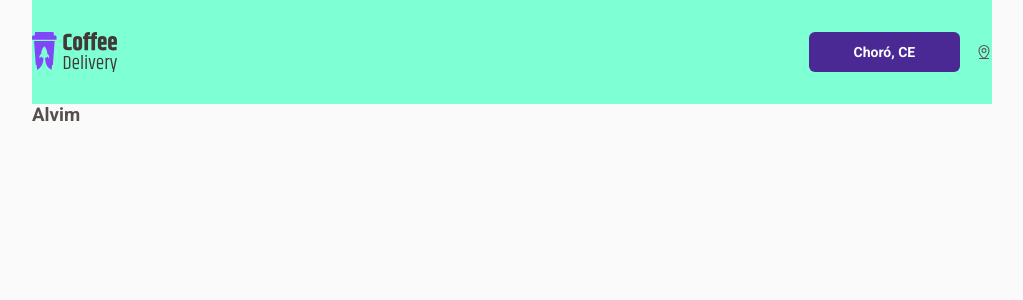
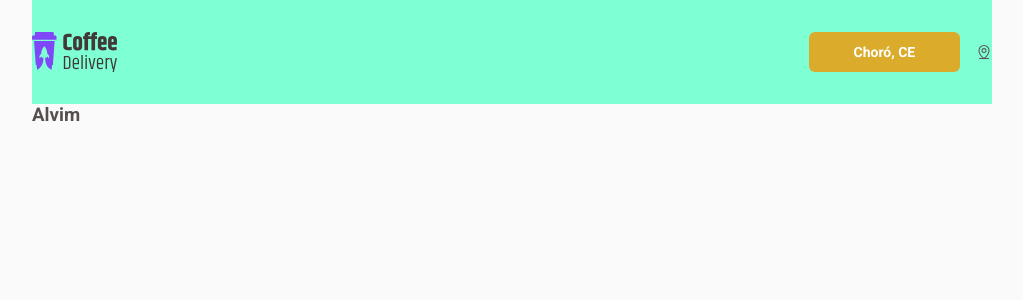
Before and after one commit to alvarobianor/coffee-delivery, a React (Vite) app: page / in a window 1280 px wide. Shown: the top 300 px of the page, without its empty margins (128-1151 px from the left). Built offline with nearby package versions, Linux system fonts and the light colour scheme.

Commit message:
Adding comment to know the next steps

```diff
--- a/src/Components/Button.tsx
+++ b/src/Components/Button.tsx
@@ -36,6 +36,7 @@ export function Button({ $text, ...rest }: Props) {
   );
 }
 
+// implements the type secondary and state using a base button to start then
 const ButtonComponent = styled.button<PropsStyled>`
   padding: 0.75rem 2.8rem;
   color: ${({ theme }) => theme.colors['base-white']};
--- a/src/Components/Header.tsx
+++ b/src/Components/Header.tsx
@@ -9,7 +9,7 @@ export function Header() {
     <HeaderContainer>
       <img src={Logo} />
       <InfosContainer>
-        <Button $background="brand-purple-dark" $text="Choró, CE" />
+        <Button $background="brand-yellow" $text="Choró, CE" />
         <MapPinLine />
       </InfosContainer>
     </HeaderContainer>
```
